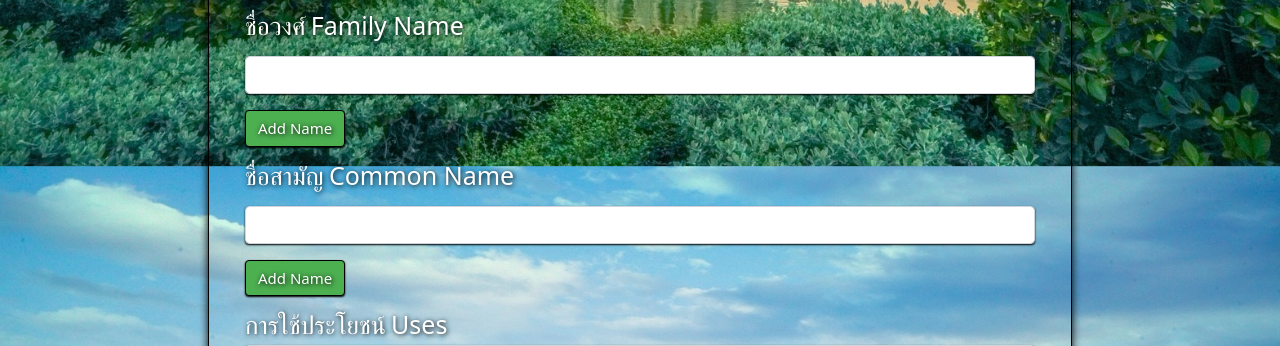
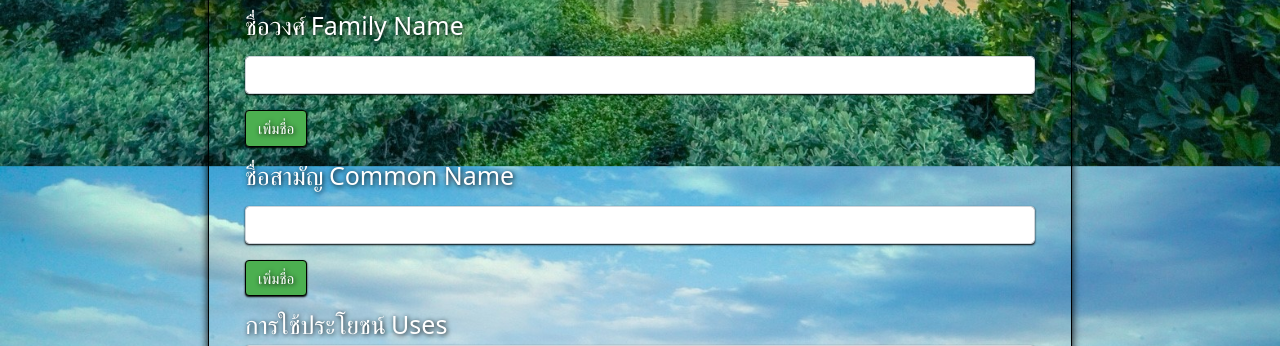
Before and after one commit to Re-Brain/CS50Web-Plant_Database, a Django app: page /create in a window 1280 px wide. Shown: the part 686-1032 px from the top of the page. Run offline with Django 5.2, Linux system fonts and the light colour scheme; some libraries are stand-ins or nearby versions.

Commit message:
Fix form button error

```diff
--- a/application/static/application/css/admin.css
+++ b/application/static/application/css/admin.css
@@ -28,10 +28,11 @@
     text-shadow: 1px 1px 3px rgba(0, 0, 0, 1);
 }
 
-.button-admin:hover
+.button-admin:hover, .button-admin:active, .button-admin:focus, .button-admin.click
 {
     border: 1px solid black;
     background-color: #4CAF50;
+    box-shadow: 0 1px 2px rgba(0, 0, 0, 1);
 }
 
 .button-admin-logout
@@ -39,10 +40,11 @@
     background-color: #006400;
 }
 
-.button-admin-logout:hover
+.button-admin-logout:hover, .button-admin-logout:active, .button-admin-logout:focus, .button-admin-logout.click
 {
     border: 1px solid black;
     background-color: #006400;
+    box-shadow: 0 1px 2px rgba(0, 0, 0, 1);
 }
 
 .admin-title
--- a/application/static/application/css/layout.css
+++ b/application/static/application/css/layout.css
@@ -139,8 +139,8 @@ table {
     margin-left: 5px;
     margin-right: 5px;
     box-shadow: 0 0 4px rgba(0, 0, 0, 3);
-    border: none; /* Remove default border */
-    outline: none; /* Remove default outline */
+    border: none;
+    outline: none;
 }
 
 #button-normal-search
--- a/application/static/application/css/letterIndexList.css
+++ b/application/static/application/css/letterIndexList.css
@@ -22,7 +22,7 @@
    background-color: #4CAF50;
 }
 
-.btn-primary:hover
+.btn-primary:hover, .btn-primary:active, .btn-primary:focus, .btn-primary.clicked
 {
    border: 1px solid black;
    background-color: #4CAF50;
@@ -33,7 +33,7 @@
     background-color: #006400;
 }
 
-.btn-success:hover
+.btn-success:hover, .btn-success:active, .btn-success:focus, .btn-success.clicked
 {
     border: 1px solid black;
     background-color: #006400;
--- a/application/static/application/js/form.js
+++ b/application/static/application/js/form.js
@@ -43,7 +43,7 @@ function deleteName(event, inputContainer, deleteButtonID)
     let numberOfChildren = container.children.length
     console.log(numberOfChildren)
 
-    if (numberOfChildren == 2)
+    if (numberOfChildren == 3)
     {
         let deleteName = document.getElementById(deleteButtonID)
         deleteName.style.display = 'none'
@@ -51,10 +51,6 @@ function deleteName(event, inputContainer, deleteButtonID)
 
 }
 
-function hideItem(item)
-{
-
-}
 
 function displayFileNames(containerElement, inputElement)
 {
--- a/application/templates/application/form.html
+++ b/application/templates/application/form.html
@@ -54,14 +54,14 @@
         </div>
 
         <div class="mb-3 button-container">
-            <button class="btn btn-secondary add-button" onclick="addName(event, 'familyName', 'delete-family-name', 'family-name')">Add Name</button>
+            <button class="btn btn-secondary add-button" onclick="addName(event, 'familyName', 'delete-family-name', 'family-name')">เพิ่มชื่อ</button>
             <button class="btn btn-success ms-2 delete-button" onclick="deleteName(event, 'familyName' , 'delete-family-name')"
             id="delete-family-name"
             {% if edit and plant.familyNameList.count >= 2 %}
                 style= "display: block;"
             {% else %}
                 style= "display: none;"
-            {% endif %}>Delete Name</button>
+            {% endif %}>ลบชื่อ</button>
         </div>
 
         <div class="mb-3 multipleName" id="commonName">
@@ -83,14 +83,14 @@
         </div>
 
         <div class="mb-3 button-container">
-            <button class="btn btn-secondary add-button" onclick="addName(event, 'commonName', 'delete-common-name', 'common-name')">Add Name</button>
-            <button class="btn btn-success ms-2 deletee-button" onclick="deleteName(event, 'commonName' , 'delete-common-name')"
+            <button class="btn btn-secondary add-button" onclick="addName(event, 'commonName', 'delete-common-name', 'common-name')">เพิ่มชื่อ</button>
+            <button class="btn btn-success ms-2 delete-button" onclick="deleteName(event, 'commonName' , 'delete-common-name')"
             id="delete-common-name"
             {% if edit and plant.commonNameList.count >= 2 %}
                 style= "display: block;"
             {% else %}
                 style= "display: none;"
-            {% endif %}>Delete Name</button>
+            {% endif %}>ลบชื่อ</button>
         </div>
 
         <div class="mb-3">
@@ -162,7 +162,7 @@
 
         {% endif %}
 
-        <input type="submit" value="{{ title }}" class="btn btn-secondary">
+        <input type="submit" value="{{ title }}" class="btn btn-secondary add-button">
     </form>
 </div>
 {% endblock %}
--- a/application/templates/application/list.html
+++ b/application/templates/application/list.html
@@ -82,7 +82,7 @@
         <div class="popup-content">
             <h5 class="m-2">Are you sure you want to delete this plant?</h5>
             <div class="mt-3">
-                    <button class="btn btn-primary btn-sm me-1 button-confirm" onclick="confirmDelete()" data-plant-id="" id="confirm">Confirm</button>
+                    <button class="btn btn-primary btn-sm me-1 button-confirm" onclick="confirmDelete()" data-plant-id="{{ plant.id }}" id="confirm">Confirm</button>
                     <button class="btn btn-primary btn-sm ms-1 button-cancel" onclick="closePopup()" id="cancel">Cancel</button>
             </div>
 
--- a/application/views.py
+++ b/application/views.py
@@ -16,30 +16,28 @@ import string
 
 # Create your views here.
 
-############### USER ###############
-
-############ Listing Pages #############
-
+# home page
 def index(request):
     return render(request, "application/index.html")
 
+# all plant list page
 def plantList(request):
-    allPlant = plant.objects.all()
+    allPlant = plant.objects.all() # List all the plant in the database
 
+    # Create pagination data
     paginator = Paginator(allPlant, 20)
     page_number = request.GET.get('page')
     venues = paginator.get_page(page_number)
 
     return render(request, "application/plantList.html", {"venues" : venues})
 
+# letter index list page
 def letterIndexList(request, indexList):
-    if indexList == "all":
+    if indexList == "all": # Initial page when no button apply
         plants = plant.objects.all()
-    else:
+    else: # When some button was clicked
         charList = indexList.split('+')
         sortedList = sorted(charList)
-
-        print(sortedList)
 
         filter_condition = Q()
         for word in sortedList:
@@ -48,69 +46,76 @@ def letterIndexList(request, indexList):
                                 Q(familyNameList__familyName__iregex=f'^{word}') |
                                 Q(commonNameList__commonName__iregex=f'^{word}'))
 
-        plants = plant.objects.filter(filter_condition).distinct()
+        plants = plant.objects.filter(filter_condition).distinct() # Data filterd based on the button
 
+    # Create pagination data
     paginator = Paginator(plants, 20)
     page_number = request.GET.get('page')
     venues = paginator.get_page(page_number)
 
     return render(request, "application/letterIndexList.html", {"venues" : venues , "indexList" : indexList})
 
-
+# family index list page
 def familyIndexList(request):
     allFamilyName = familyName.objects.all()
-    organized_data = {}
+    organized_data = {} # Organize data by using alphabet
 
-    for uppercase_letter in string.ascii_uppercase:
+    for uppercase_letter in string.ascii_uppercase: # Assign each key value (A-Z)
         organized_data[uppercase_letter] = []
 
-    for name in allFamilyName:
+    for name in allFamilyName: # Assign each value in familyName based on the first alphabet to put in each key value
         first_letter = name.familyName[0].upper()
         organized_data[first_letter].append(name)
 
-    for key, value in organized_data.items():
+    for key, value in organized_data.items(): # Sorted each array
         organized_data[key] = sorted(value, key=lambda x: x.familyName)
 
     return render(request, "application/familyIndexList.html", {"organized_data" : organized_data})
 
+# List result contains all plant with same familyName
 def familyNameSort(request, familyName):
+    # Plants with same family name
     allPlant = plant.objects.filter(familyNameList__familyName=familyName)
 
     title = "Familyname: " + familyName
 
+     # Create pagination data
     paginator = Paginator(allPlant, 20)
     page_number = request.GET.get('page')
     venues = paginator.get_page(page_number)
 
     return render(request, "application/result.html", {"venues" : venues , "title" : title})
 
+# the login page
 def login_user(request):
     if request.method == "POST":
         username = request.POST["username"]
         password = request.POST["password"]
 
-        if not username or not password:
-            messages.error(request, "Both account name and password are required.")
+        if not username or not password: # if the username or password is not filled
+            messages.error(request, "กรุณากรอกทั้งชื่อและรหัสผ่าน")
             return redirect('login')
 
         user = authenticate(request, username=username, password=password)
 
-        if user is not None:
+        if user is not None: # if the user was not in the system
             login(request, user)
             return redirect('dashboard')
         else:
-            messages.error(request, ("Invalid login credentials. Please try again."))
+            messages.error(request, ("ชื่อหรือรหัสผ่านมีข้อผิดพลาด"))
             return redirect('login')
 
     return render(request, "application/login.html", {})
 
+# the logout system
 def logout_user(request):
     logout(request)
     messages.success(request, ("Successfully logout"))
     return redirect('login')
 
+# admin dashboard page
 def dashboard(request):
-    if request.user.is_authenticated:
+    if request.user.is_authenticated: # if user login to the system
         allPlant = plant.objects.all()
         admin = True
         title = "ฐานข้อมูลพรรณไม้"
@@ -124,18 +129,17 @@ def dashboard(request):
         messages.success(request, ("Please login to use the dashboard"))
         return redirect('login')
 
+# Plant data page
 def plantData(request, id):
     data = plant.objects.get(id=id)
     return render(request, "application/plant.html", {"data" : data })
 
+# delte plant system
 def deletePlant(request, id):
     deletePlant = plant.objects.get(id=id)
 
     if request.method == 'DELETE':
         familyNameCommonNameChecker()
-
-        for image in deletePlant.qrImageList.all():
-            os.remove(image.image.path)
 
         for image in deletePlant.plantImageList.all():
             os.remove(image.image.path)
@@ -146,6 +150,7 @@ def deletePlant(request, id):
 
     return JsonResponse({'message': 'Invalid request method.'}, status=400)
 
+# delete commonName and familyName that isn't use
 def familyNameCommonNameChecker():
     allFamilyName = familyName.objects.all()
     allCommonName = commonName.objects.all()
@@ -156,6 +161,7 @@ def familyNameCommonNameChecker():
     orphansFamily.delete()
     orphansCommon.delete()
 
+# normal Search engine page
 @csrf_exempt
 def search(request):
     input = request.POST.get('input')
@@ -165,6 +171,7 @@ def search(request):
 
     return redirect('searchResult', input=input)
 
+# normal search engine system
 def searchResult(request, input):
 
     filteredPlant = plant.objects.filter(
@@ -178,6 +185,7 @@ def searchResult(request, input):
 
     return render(request, "application/result.html", {"venues" : venues})
 
+# advance search engine page
 @csrf_exempt
 def advanceSearch(request):
     name = request.POST.get('name')
@@ -200,6 +208,7 @@ def advanceSearch(request):
     return redirect('advanceSearchResult', name=name, scientificName=scientificName,
                     familyName=familyName, commonName=commonName)
 
+# advance search engine system
 def advanceSearchResult(request, name, scientificName, familyName, commonName):
     filteredPlant = plant.objects.filter(
         Q(name__icontains=name) | Q(scientificName__icontains=scientificName)
@@ -212,6 +221,7 @@ def advanceSearchResult(request, name, scientificName, familyName, commonName):
 
     return render(request, "application/result.html", {"venues" : venues})
 
+# admin search engine page
 @csrf_exempt
 def adminSearch(request):
     if request.user.is_authenticated:
@@ -225,7 +235,7 @@ def adminSearch(request):
         messages.success(request, ("Please login to use the dashboard"))
         return redirect('login')
 
-
+# admin search engine system
 def adminSearchResult(request, input):
     filteredPlant = plant.objects.filter(
         Q(name__icontains=input) | Q(scientificName__icontains=input)
@@ -238,6 +248,7 @@ def adminSearchResult(request, input):
 
     return render(request, "application/adminResult.html", {"venues" : venues, "admin" : True})
 
+# edit plant page and system
 @csrf_exempt
 def editPlant(request, id):
     editPlant = plant.objects.get(id=id)
@@ -316,12 +327,13 @@ def editPlant(request, id):
             imageInstance = plantImage.objects.create(image=image)
             existPlant.plantImageList.add(imageInstance)
 
-        messages.success(request, ("The information about the plant has been edited"))
+        messages.success(request, ("ข้อมูลพืชได้รับการแก้ไข"))
 
         return render(request, "application/edit.html", {"plant" : existPlant, "edit" : edit, "title" : title})
 
     return render(request, "application/edit.html", {"plant" : editPlant, "edit" : edit, "title" : title})
 
+# edit plant page and system
 @csrf_exempt
 def create(request):
     title = "เพิ่มข้อมูล"
@@ -361,7 +373,7 @@ def create(request):
             imageInstance = plantImage.objects.create(image=image)
             newPlant.plantImageList.add(imageInstance)
 
-        messages.success(request, ("A new plant has been added to the database"))
+        messages.success(request, ("ข้อมูลพืชตัวใหม่ได้ถูกเพิ่มเข้าไปในฐานข้อมูล"))
 
         return render(request, "application/create.html", { "title" : title})
 
```
Also changed, not shown: application/static/application/css/list.css (+12 -16 lines), application/static/application/js/index.js (deleted, +0 -15 lines).
